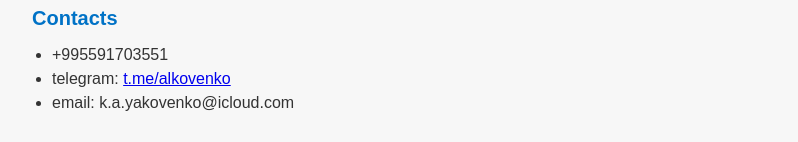
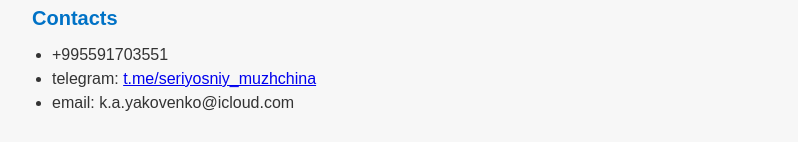
Before and after one commit to K-Yakovenko/K-Yakovenko.github.io, a plain HTML site: page index.html in a window 1280 px wide. Shown: the part 1621-1763 px from the top of the page, without its empty margins (208-1006 px from the left). Drawn offline with Linux system fonts and the light colour scheme.

Commit message:
Update index.html

```diff
--- a/index.html
+++ b/index.html
@@ -117,7 +117,7 @@
 <h3>Contacts</h3>
 <ul>
 	<li>+995591703551</li>
-	<li>telegram: <a href = "https://t.me/alkovenko">t.me/alkovenko</a></li>
+	<li>telegram: <a href = "https://t.me/seriyosniy_muzhchina">t.me/seriyosniy_muzhchina</a></li>
 	<li>email: k.a.yakovenko@icloud.com</li>
 </ul>
 </section>
```
